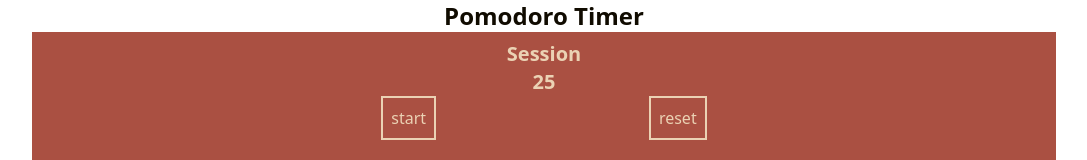
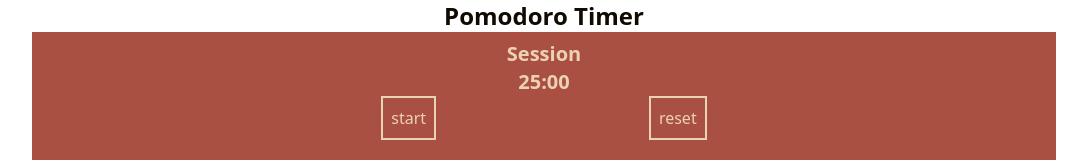
Before and after one commit to Skooldio/react-basic-for-bootcamp, a React (Vite) app: page / in a window 1280 px wide. Shown: the top 160 px of the page, without its empty margins (96-1183 px from the left). Built offline with nearby package versions, Linux system fonts and the light colour scheme.

Commit message:
✨ time formatter

```diff
--- a/src/App.jsx
+++ b/src/App.jsx
@@ -1,16 +1,22 @@
 import { useState, useEffect } from "react";
+
+const formatTime = (time) => {
+  const minutes = Math.floor(time / 60);
+  const seconds = time % 60;
+  return `${minutes}:${seconds.toString().padStart(2, "0")}`;
+};
 
 function App() {
   const [initialSessionTimer, setInitialSessionTimer] = useState(25);
   const [initialBreakTimer, setInitialBreakTimer] = useState(5);
-  const [sessionTimer, setSessionTimer] = useState(initialSessionTimer);
-  const [breakTimer, setBreakTimer] = useState(initialBreakTimer);
+  const [sessionTimer, setSessionTimer] = useState(initialSessionTimer * 60);
+  const [breakTimer, setBreakTimer] = useState(initialBreakTimer * 60);
 
   useEffect(() => {
-    setSessionTimer(initialSessionTimer);
+    setSessionTimer(initialSessionTimer * 60);
   }, [initialSessionTimer]);
   useEffect(() => {
-    setBreakTimer(initialBreakTimer);
+    setBreakTimer(initialBreakTimer * 60);
   }, [initialBreakTimer]);
 
   return (
@@ -20,7 +26,7 @@ function App() {
       <div className="bg-redwood flex flex-col justify-center items-center w-4/5">
         <div className=" w-1/3 flex flex-col justify-center items-center p-2">
           <h2>Session</h2>
-          <h2>{sessionTimer}</h2>
+          <h2>{formatTime(sessionTimer)}</h2>
           <div className="flex justify-between w-full">
             <button className="btn">start</button>
             <button className="btn">reset</button>
```
